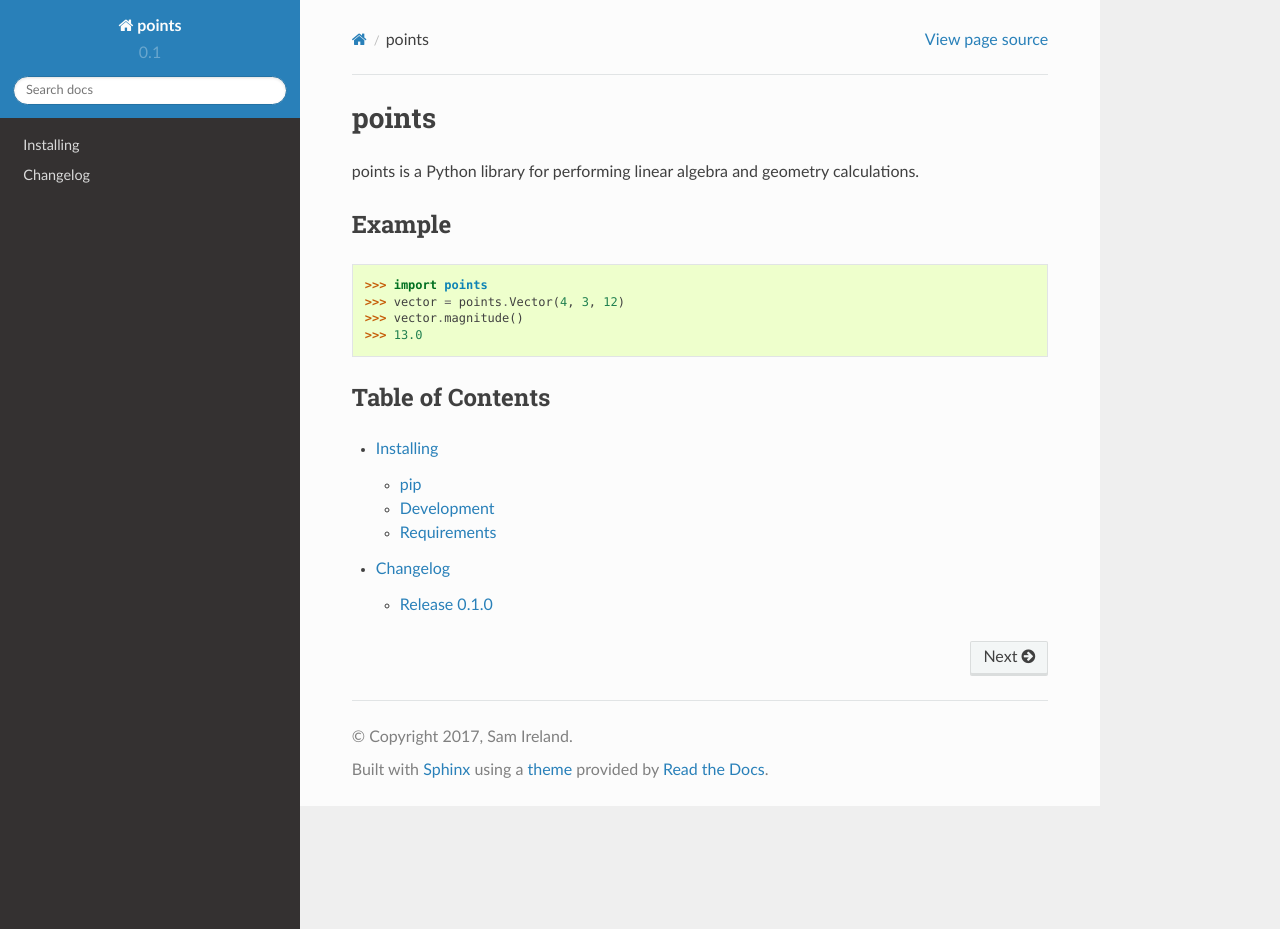
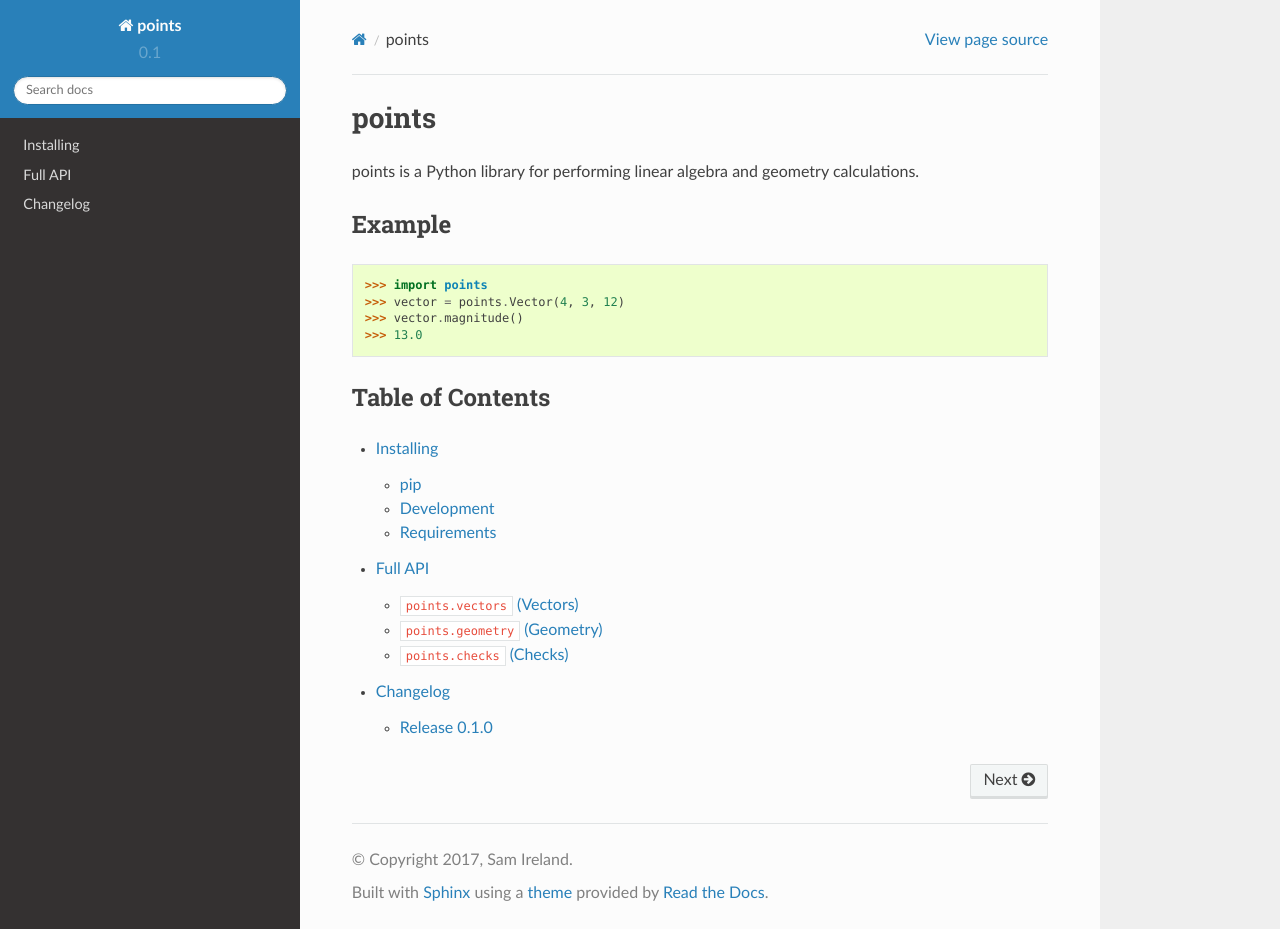
Before and after one commit to samirelanduk/points, a Sphinx documentation site: the page built from docs/source/index.rst, in a window 1280 px wide and 929 px high. Built offline with Sphinx 7.4.7 and the Read the Docs theme 2.0.0, drawn with Linux system fonts in a browser that asks for light colours.

```diff
--- /dev/null
+++ b/docs/source/api.rst
@@ -0,0 +1,7 @@
+Full API
+--------
+
+.. toctree ::
+    api/vectors
+    api/geometry
+    api/checks
--- /dev/null
+++ b/docs/source/api/checks.rst
@@ -0,0 +1,6 @@
+``points.checks`` (Checks)
+~~~~~~~~~~~~~~~~~~~~~~~~~~
+
+.. automodule:: points.checks
+    :members:
+    :inherited-members:
--- /dev/null
+++ b/docs/source/api/geometry.rst
@@ -0,0 +1,6 @@
+``points.geometry`` (Geometry)
+~~~~~~~~~~~~~~~~~~~~~~~~~~~~~~
+
+.. automodule:: points.geometry
+    :members:
+    :inherited-members:
--- /dev/null
+++ b/docs/source/api/vectors.rst
@@ -0,0 +1,6 @@
+``points.vectors`` (Vectors)
+~~~~~~~~~~~~~~~~~~~~~~~~~~~~
+
+.. automodule:: points.vectors
+    :members:
+    :inherited-members:
--- a/docs/source/index.rst
+++ b/docs/source/index.rst
@@ -20,4 +20,5 @@ Table of Contents
 .. toctree ::
 
     installing
+    api
     changelog
```
